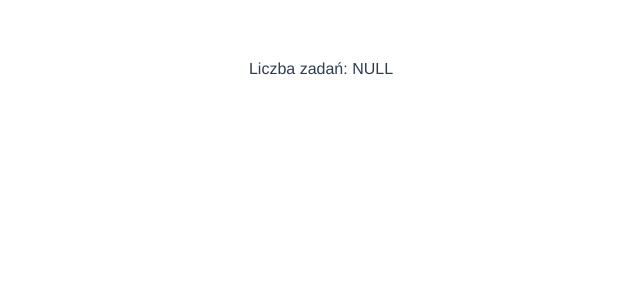
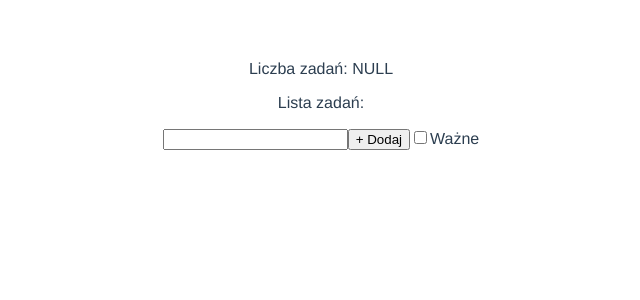
Before and after one commit to S-Kaminski/vue-todo, a Vue app: page / in a window 1280 px wide. Shown: the top 300 px of the page, without its empty margins (319-959 px from the left). Built offline with nearby package versions, Linux system fonts and the light colour scheme.

Commit message:
fill component's template

```diff
--- a/src/components/TheContainer.vue
+++ b/src/components/TheContainer.vue
@@ -1,5 +1,16 @@
 <template>
-    <div></div>
+    <div>
+      <p>Lista zadań:</p>
+      <span>
+        <input type="text"/>
+        <button>+ Dodaj</button>
+      </span>
+      <span>
+        <input type="checkbox"/>
+        <label>Ważne</label>
+      </span>
+
+    </div>
 </template>
 
 <script lang="ts">
```
